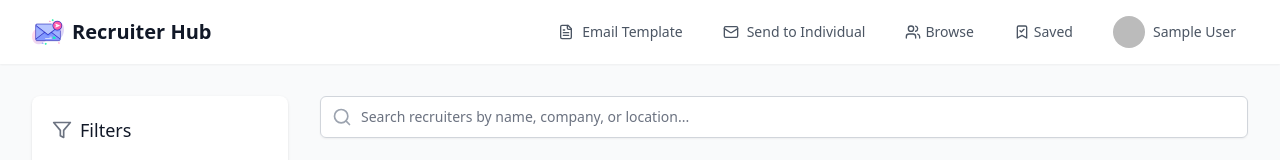
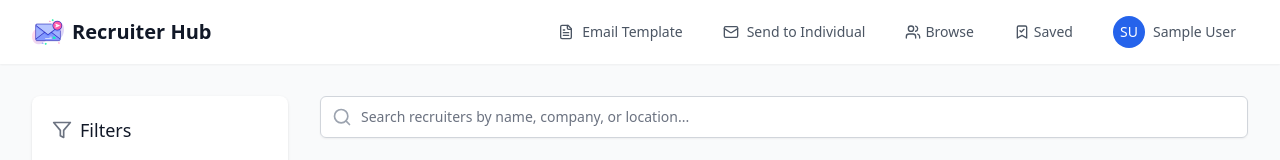
Before and after one commit to singhHarcharan/cold-mail-recruiters-application, a React (Vite) app in the folder frontend/: page / in a window 1280 px wide. Shown: the top 160 px of the page. Built offline with nearby package versions, Linux system fonts and the light colour scheme; no server answers; sample sign-in values are in the browser's storage.

Commit message:
Fixed User Menu Avatar

```diff
--- a/frontend/src/components/Header.tsx
+++ b/frontend/src/components/Header.tsx
@@ -1,6 +1,6 @@
-import React, { useState } from 'react';
+import React, { useState, useEffect, useRef } from 'react';
 import { NavLink, useNavigate } from 'react-router-dom';
-import { Users, BookmarkCheck, Mail, FileText, LogOut, User } from 'lucide-react';
+import { Users, BookmarkCheck, Mail, FileText, LogOut } from 'lucide-react';
 import { useAuth } from '../context/AuthContext';
 import Modal from './Modal';
 import InputBoxes from './InputBoxes';
@@ -12,8 +12,24 @@ const Header: React.FC = () => {
   const [currentTemplate, setCurrentTemplate] = useState('');
   const [currentSubject, setCurrentSubject] = useState('');
   const [showUserMenu, setShowUserMenu] = useState(false);
+  const menuRef = useRef<HTMLDivElement>(null);
 
   const { currentUser, logout } = useAuth();
+
+  useEffect(() => {
+    function handleClickOutside(event: MouseEvent) {
+      if (menuRef.current && !menuRef.current.contains(event.target as Node)) {
+        setShowUserMenu(false);
+      }
+    }
+
+    // Bind the event listener
+    document.addEventListener('mousedown', handleClickOutside);
+    return () => {
+      // Unbind the event listener on clean up
+      document.removeEventListener('mousedown', handleClickOutside);
+    };
+  }, []);
   const navigate = useNavigate();
 
   const handleEmailTemplateClose = () => {
@@ -32,6 +48,20 @@ const Header: React.FC = () => {
     } catch (error) {
       console.error('Error logging out:', error);
     }
+  };
+
+  const getUserInitials = () => {
+    if (currentUser?.displayName) {
+      const names = currentUser.displayName.split(' ');
+      if (names.length > 1) {
+        return `${names[0][0]}${names[names.length - 1][0]}`.toUpperCase();
+      }
+      return names[0][0].toUpperCase();
+    }
+    if (currentUser?.email) {
+      return currentUser.email[0].toUpperCase();
+    }
+    return 'U';
   };
 
   const getUserDisplayName = () => {
@@ -116,22 +146,14 @@ const Header: React.FC = () => {
               </NavLink>
 
               {/* User Menu */}
-              <div className="relative">
+              <div className="relative" ref={menuRef}>
                 <button
                   onClick={() => setShowUserMenu(!showUserMenu)}
                   className="flex items-center space-x-2 px-3 py-2 rounded-md text-sm font-medium text-gray-600 hover:bg-gray-100 hover:text-gray-900 transition-colors"
                 >
-                  {currentUser?.photoURL ? (
-                    <img
-                      src={currentUser.photoURL}
-                      alt={getUserDisplayName()}
-                      className="h-8 w-8 rounded-full"
-                    />
-                  ) : (
-                    <div className="h-8 w-8 rounded-full bg-blue-600 flex items-center justify-center">
-                      <User className="h-5 w-5 text-white" />
-                    </div>
-                  )}
+                  <div className="h-8 w-8 rounded-full bg-blue-600 flex items-center justify-center text-white font-medium">
+                    {getUserInitials()}
+                  </div>
                   <span className="hidden md:block">{getUserDisplayName()}</span>
                 </button>
 
```
